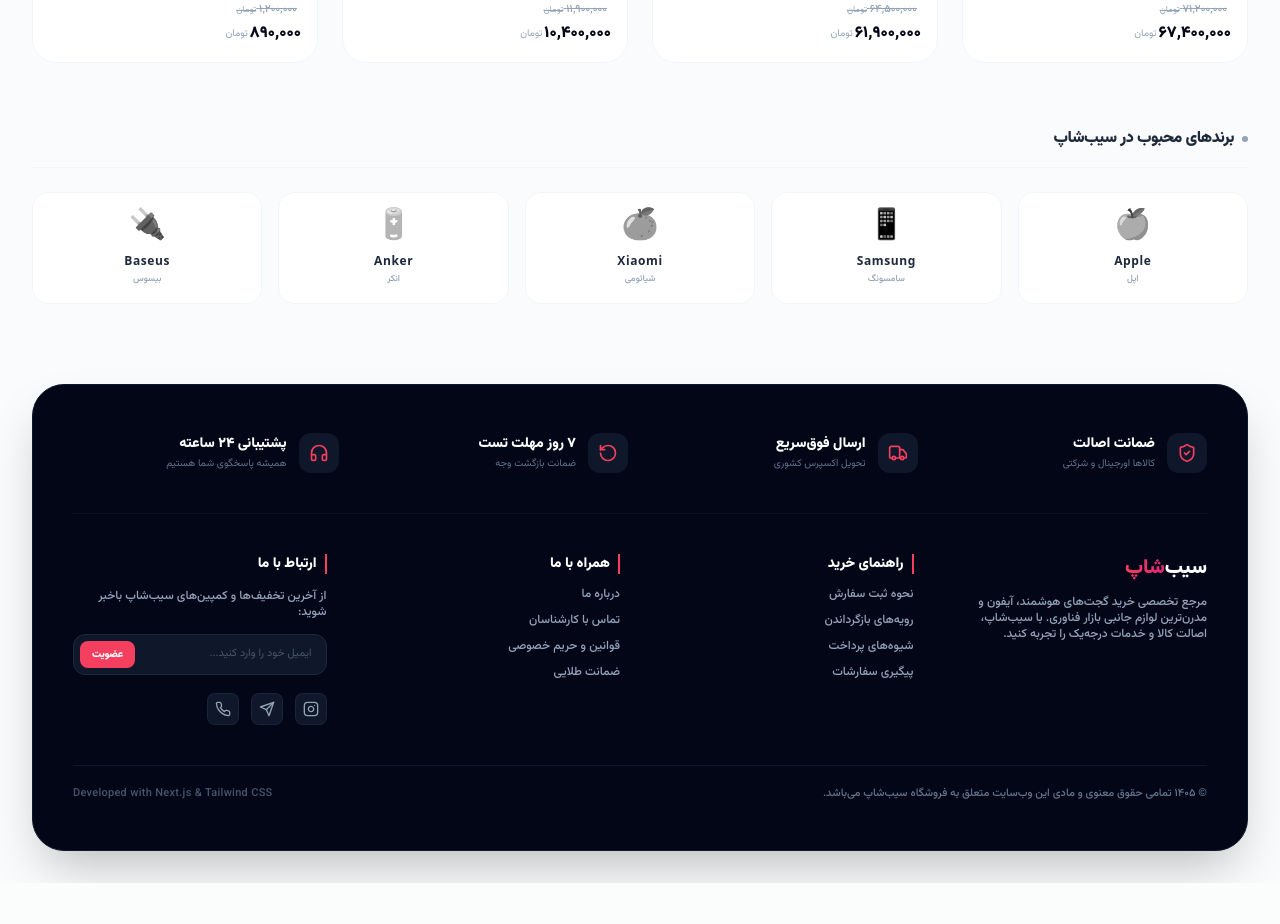
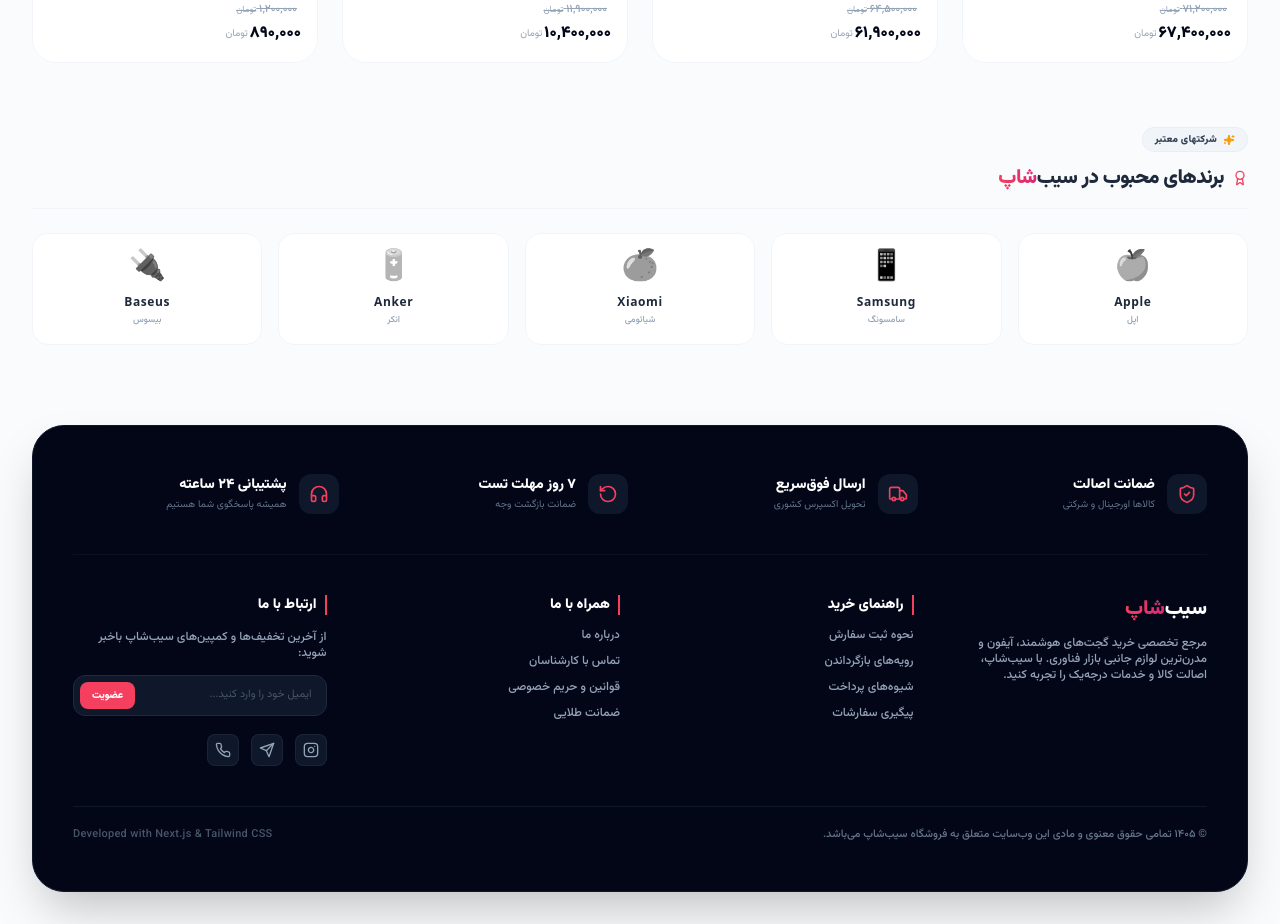
Before and after one commit to mohsenalz77/mini-shop-v2, a Next.js app: page / in a window 1280 px wide. Shown: the part 2180-3104 px from the top of the page. Before the commit the page ends 3063 px from the top, so only its background shows below. Built offline with nearby package versions, Linux system fonts and the light colour scheme.

Commit message:
Update BrandCarousel.js

```diff
--- a/src/components/BrandCarousel.js
+++ b/src/components/BrandCarousel.js
@@ -1,8 +1,8 @@
 "use client";
 
 import React from 'react';
+import { Award, Sparkles } from 'lucide-react';
 
-// لیست برندها به همراه نام انگلیسی (که بعداً می‌توانی جای متن، لوگوی SVG یا عکس بگذاری)
 const brands = [
   { id: 1, name: 'Apple', logo: '🍏', subtitle: 'اپل' },
   { id: 2, name: 'Samsung', logo: '📱', subtitle: 'سامسونگ' },
@@ -13,18 +13,27 @@ const brands = [
 
 export default function BrandCarousel() {
   return (
-    // مارجین استاندارد و متناسب با چیدمان قبل از فوتر
     <div className="w-full px-4 md:px-8 my-10 md:my-16 relative z-10 direction-rtl">
 
-      {/* هدر بخش برندها */}
-      <div className="w-full flex flex-col gap-1 text-right mb-6 border-b border-slate-100 pb-4">
-        <div className="flex items-center gap-2">
-          <span className="w-1.5 h-1.5 bg-slate-400 rounded-full"></span>
-          <h2 className="text-sm md:text-base font-black text-slate-800 tracking-tight">برندهای محبوب در سیب‌شاپ</h2>
+      {/* هدر بازطراحی شده و پرانرژی بخش برندها */}
+      <div className="flex flex-col gap-2 mb-6 items-center md:items-start text-center md:text-right border-b border-slate-100 pb-4">
+
+        {/* تگ مینی‌مال هویت بصری فوق العاده شیک */}
+        <div className="flex items-center gap-1.5 bg-slate-100 text-slate-700 px-3 py-1 rounded-full border border-slate-200/50">
+          <Sparkles className="w-3 h-3 text-amber-500 fill-amber-500" />
+          <span className="text-[10px] font-black tracking-wide">شرکتهای معتبر</span>
+        </div>
+
+        {/* عنوان اصلی همراه با آیکون و گرادینت اختصاصی برند سیب‌شاپ */}
+        <div className="flex items-center gap-2 mt-1">
+          <Award className="w-4 h-4 text-rose-500 hidden md:block" />
+          <h2 className="text-base md:text-xl font-black text-slate-800 tracking-tight">
+            برندهای محبوب در سیب‌<span className="text-transparent bg-clip-text bg-gradient-to-r from-rose-500 to-pink-600">شاپ</span>
+          </h2>
         </div>
       </div>
 
-      {/* ریل برندها: در موبایل اسکرول افقی روان و در دسکتاپ گرید ۵ ستونه فیکس */}
+      {/* ریل برندها */}
       <div className="w-full flex md:grid md:grid-cols-5 gap-4 overflow-x-auto md:overflow-visible pb-3 md:pb-0 scrollbar-none snap-x px-1 md:px-0">
         {brands.map((brand) => (
           <div
```
